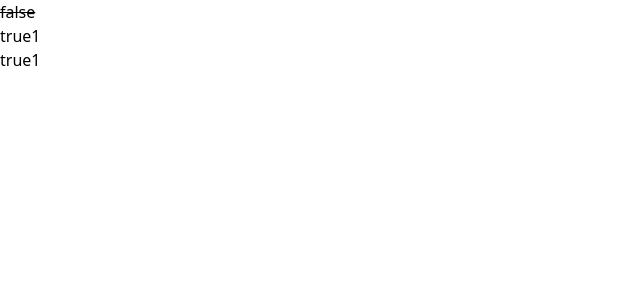
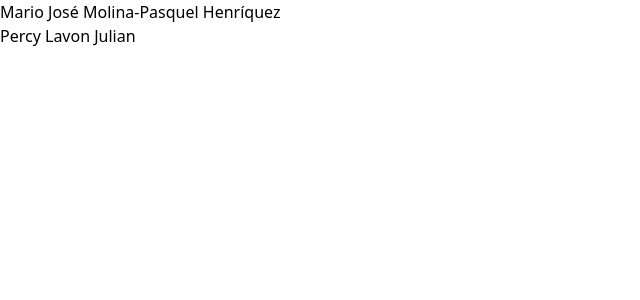
Before and after one commit to Emam-Bokhari/LWS-Module-01, a React (Vite) app: page / in a window 1280 px wide. Shown: the top 300 px of the page, without its empty margins (0-640 px from the left). Built offline with nearby package versions, Linux system fonts and the light colour scheme.

Commit message:
use case of map

```diff
--- a/src/App.jsx
+++ b/src/App.jsx
@@ -1,11 +1,11 @@
 import { Fragment } from "react"
-import AddTag from "./Module-1.9/AddTag"
+import Filter from "./Module-1.10/Filter"
 
 export default function App() {
 
   return (
     <Fragment>
-      <AddTag />
+      <Filter />
     </Fragment>
   )
 }
--- /dev/null
+++ b/src/Module-1.10/Filter.jsx
@@ -0,0 +1,39 @@
+import { Fragment } from "react"
+
+export default function Filter() {
+
+    const people = [{
+        id: 0,
+        name: 'Creola Katherine Johnson',
+        profession: 'mathematician',
+    }, {
+        id: 1,
+        name: 'Mario José Molina-Pasquel Henríquez',
+        profession: 'chemist',
+    }, {
+        id: 2,
+        name: 'Mohammad Abdus Salam',
+        profession: 'physicist',
+    }, {
+        name: 'Percy Lavon Julian',
+        profession: 'chemist',
+    }, {
+        name: 'Subrahmanyan Chandrasekhar',
+        profession: 'astrophysicist',
+    }];
+
+    const chemistry = people.filter(person => person.profession === "chemist")
+
+    const itemList=chemistry.map(chemist=>(
+        <li>{chemist.name}</li>
+    ))
+
+
+    return (
+        <Fragment>
+            <ul>
+                <li>{itemList}</li>
+            </ul>
+        </Fragment>
+    )
+}
```
Also changed, not shown: src/Module-1.10/Map.jsx (added, +23 -0 lines).
